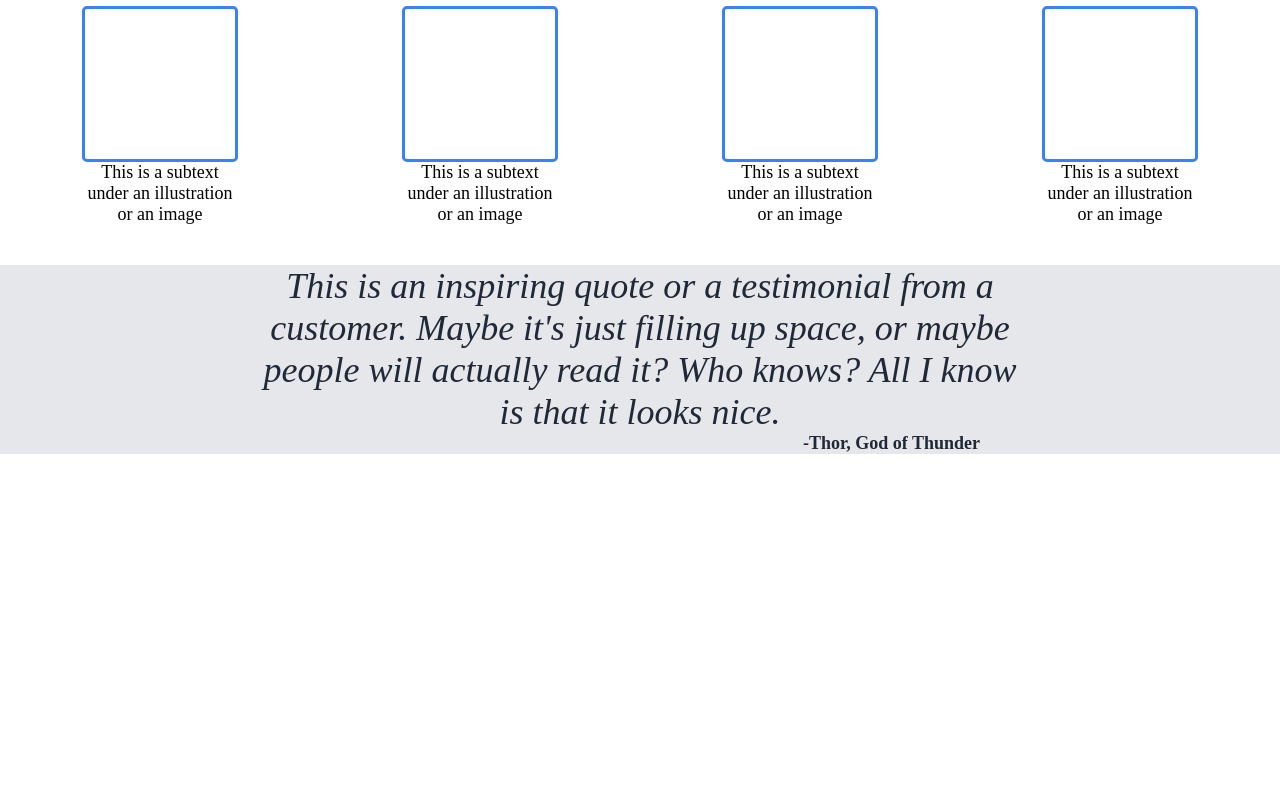
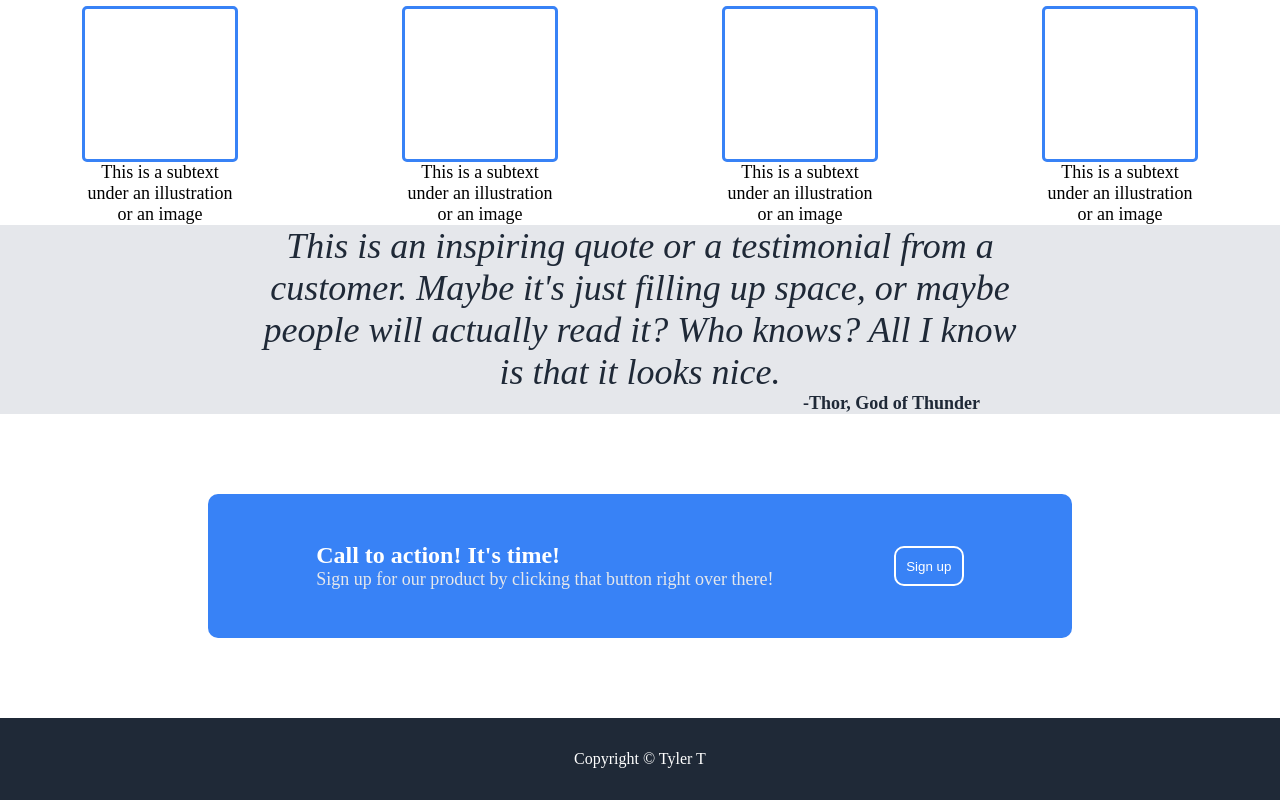
Before and after one commit to TylerTribe/devpractice, a plain HTML site: page index.html in a window 1280 px wide. Shown: the part 612-1412 px from the top of the page. Before the commit the page ends 1066 px from the top, so only its background shows below. Drawn offline with Linux system fonts and the light colour scheme.

Commit message:
Add files via upload
Finished copying the sample page.

```diff
--- a/index.html
+++ b/index.html
@@ -75,13 +75,38 @@
     people will actually read it? Who knows? All I know <br/>
     is that it looks nice.
     </H3>
+
+    <div id="p-div">
     <p class="p-third">-Thor, God of Thunder</p>
+
+    </div>
 
 
 
    </div>
 
    </div>
+    </div>
+
+    <div class="sign-up">
+        <div class="container">
+            <div class="left">
+                <strong>Call to action! It's time!</strong>
+                <p class="secondary">Sign up for our product by clicking that button right over there!</p>
+            </div>
+            <div class="right">
+                <button class="secondary">Sign up</button>
+            </div>
+        </div>
+    </div>
+
+      </button>
+
+    </div>
+
+<div class="footerino">
+    Copyright &copy; Tyler T
+</div>
 
 </body>
 </html>
--- a/style.css
+++ b/style.css
@@ -145,12 +145,22 @@ h2
 
 .div-3
 {
-    margin-top: 40px;
+    margin:0px;
     background-color: #e5e7eb;
     display: flex;
-    justify-content: center;
+    justify-content: space-around;
     flex-direction: column;
 }
+
+.quote {
+    display: flex;
+    flex-direction: column;
+    justify-content: center;
+    background-color: #E5E7EB;
+    padding: 7em 13em;
+}
+
+
 
 h3
 {
@@ -163,15 +173,50 @@ h3
 
 #p-div
 {
-    display: flex;
-    text-align: end;
+    align-self: flex-end;
+    font-weight: bolder;
+    font-size: 24px;
+    color: #1f2937;
 }
 .p-third
 {
     font-size: 18px;
     color: #1F2937;
     font-weight: bold;
-    text-align: end;
     margin-right: 300px;
 
 }
+
+.sign-up {
+    display: flex;
+    justify-content: center;
+    align-items: center;
+    padding: 5em 13em;
+}
+
+.container {
+    display: flex;
+    justify-content: space-around;
+    align-items: center;
+    background-color: #3882F6;
+    padding: 3em;
+    width: 100%;
+    border-radius: 10px;
+}
+
+.container button {
+    border: 2px solid #FFF;
+}
+
+strong {
+    font-size: 24px;
+    color: #FFF;
+}
+.footerino {
+    background-color: #1f2937;
+    color: #FFF;
+    display: flex;
+    justify-content: center;
+    align-items: center;
+    padding: 2em 0;
+}
```
